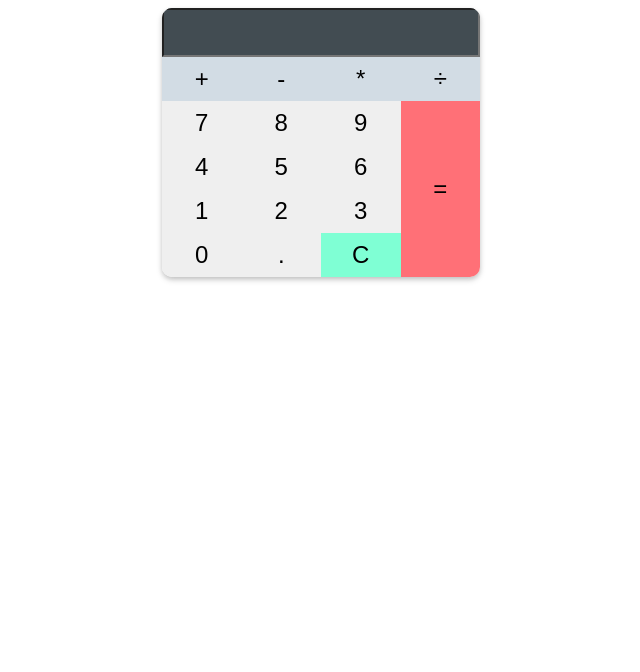
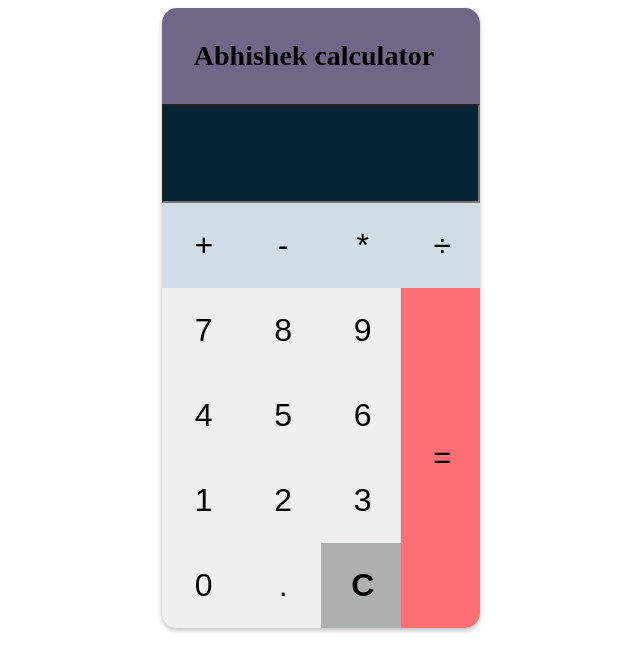
Before and after one commit to abhira1/calculator, a React (Vite) app: page / in a window 1280 px wide. Shown: the top 672 px of the page, without its empty margins (319-959 px from the left). Built offline with nearby package versions, Linux system fonts and the light colour scheme.

Commit message:
INCREASE THE SIZE OF CALCULATOR

```diff
--- a/src/App.css
+++ b/src/App.css
@@ -48,19 +48,20 @@
   /* display: grid; */
   /* align-items: center; */
   /* justify-content: center; */
-  border-radius: 10px;
+  border-radius: 15px;
   overflow: hidden;
+  /* background-color: black; */
   box-shadow: 0px 3px 6px rgba(0,0,0,0.15), 0px 2px 4px 0px rgba(0,0,0,0.12);
 
 }
 .calculator_output{
   max-width:300px;
-  font-size: 2rem;
+  font-size: 3rem;
   text-align: end;
-  background: hsl(202, 11%, 29%);
+  background: hsl(203, 76%, 12%);
   color:hsl(255, 100%, 100%);
-  padding-block-start: 0.25rem;
-  padding-block-end: 0.25rem;
+  padding-block-start: 1.25rem;
+  padding-block-end: 1.25rem;
   padding-inline-end: 0.75rem;
   /* justify-content: center; */
 }
@@ -79,17 +80,30 @@
   grid-column: 4/5;
   grid-row: 2 / span 4;
   background: hsl(357, 100%, 72%);
+  border-radius: none;
 
 
 }
 .calculator_key{
   border: none;
-  padding-block-start: 0.5rem;
-  padding-block-end: 0.5rem;
-  padding-inline-start: 1.25rem;
+  padding-block-start: 1.5rem;
+  padding-block-end: 1.5rem;
+  padding-inline-start: 1.5rem;
   padding-inline-end: 1.25rem;
-  font-size: 1.5rem;
+  font-size: 2rem;
+  /* border-radius: 10%; */
+
 }
 .calculator_key--C{
-  background-color: aquamarine;
+  background-color: rgb(173, 178, 177);
+  font-weight: 700;
+  /* border-radius: 50%; */
 }
+
+.cal-name{
+  background-color: rgb(112, 102, 135);
+  padding: 10%;
+  font-size: 28px;
+  font-weight: 700;
+
+}
--- a/src/App.jsx
+++ b/src/App.jsx
@@ -23,6 +23,7 @@ function App() {
   return (
     <>
       <div className="calculator" >
+        <div className='cal-name'>Abhishek calculator</div>
         <Display displayValue={calVal}></Display>
         <Buttons onButtonClick={onButtonClick} ></Buttons>
 
```
